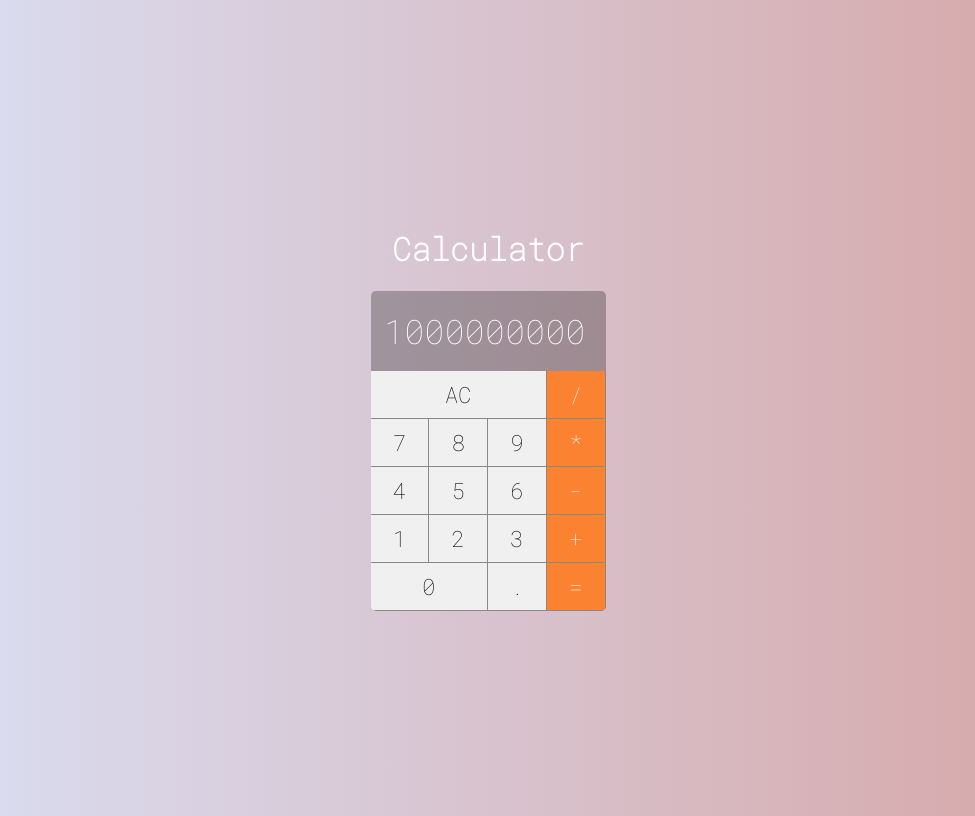
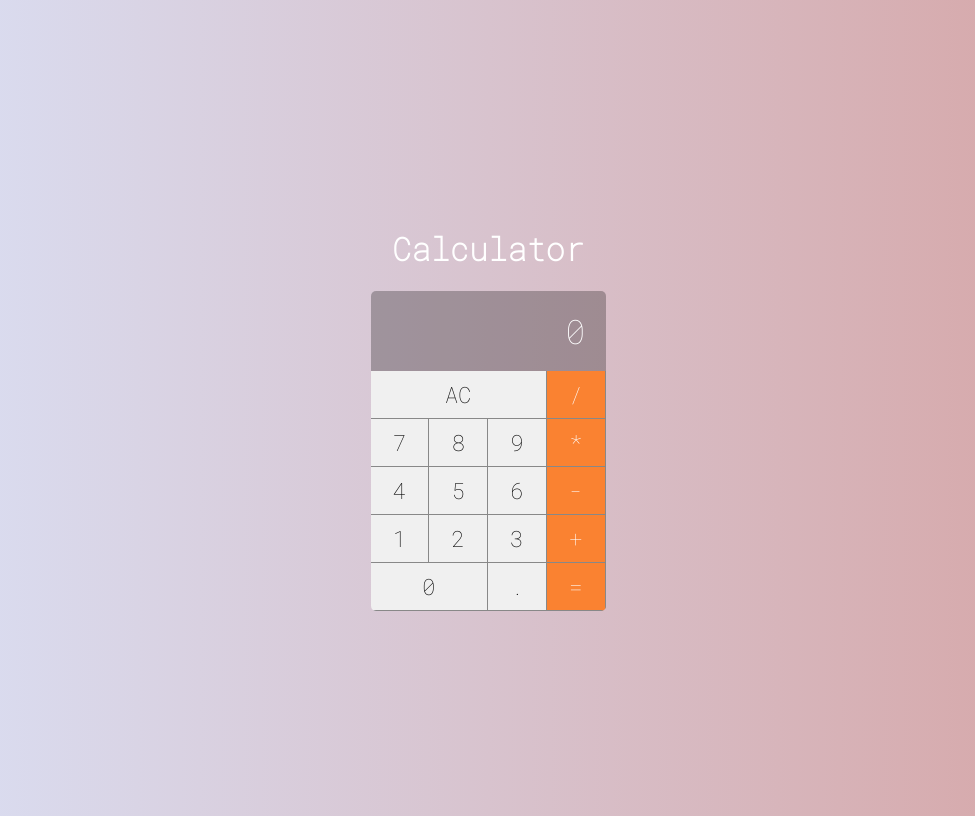
Before and after one commit to rianperassoli/react, a React (Create React App) app in the folder calculadora/: page / in a window 1280 px wide. Shown: the whole page, without its empty margins (152-1127 px from the left). Built offline with nearby package versions, Linux system fonts and the light colour scheme.

Commit message:
Passa a gerar valores na calculadora

```diff
--- a/calculadora/src/main/Calculator.jsx
+++ b/calculadora/src/main/Calculator.jsx
@@ -4,7 +4,18 @@
 import Button from '../components/Button'
 import Display from '../components/Display'
 
+const initialState = {
+    displayValue: '0',
+    clearDisplay: false,
+    values: [0, 0],
+    current: 0
+}
+
 export default class Calculator extends Component {
+
+    state = {
+        ...initialState
+    }
 
     constructor(props) {
         super(props)
@@ -15,7 +26,7 @@
     }
 
     clearMemory() {
-        console.log('limpar')
+        this.setState({ ...initialState })
     }
 
     setOperation(operation) {
@@ -23,13 +34,35 @@
     }
 
     addDigit(n) {
-        console.log(n)
+        if (n === '.' && this.state.displayValue.includes('.'))
+            return
+
+        const clearDisplay = this.state.displayValue === '0' || this.state.clearDisplay
+
+        const currentValue = clearDisplay ? '' : this.state.displayValue
+
+        const displayValue = currentValue + n
+
+        this.setState({ displayValue, clearDisplay: false })
+
+        if (n !== '.') {
+            const i = this.state.current;
+
+            const newValue = parseFloat(displayValue)
+
+            const { values } = this.state
+
+            values[i] = newValue
+
+            this.setState({ values })
+            console.log(values)
+        }
     }
 
     render() {
         return (
             <div className="calculator">
-                <Display value={1000000000} />
+                <Display value={this.state.displayValue} />
 
                 <Button label="AC" click={this.clearMemory} triple />
                 <Button label="/" click={this.setOperation} operation />
```
